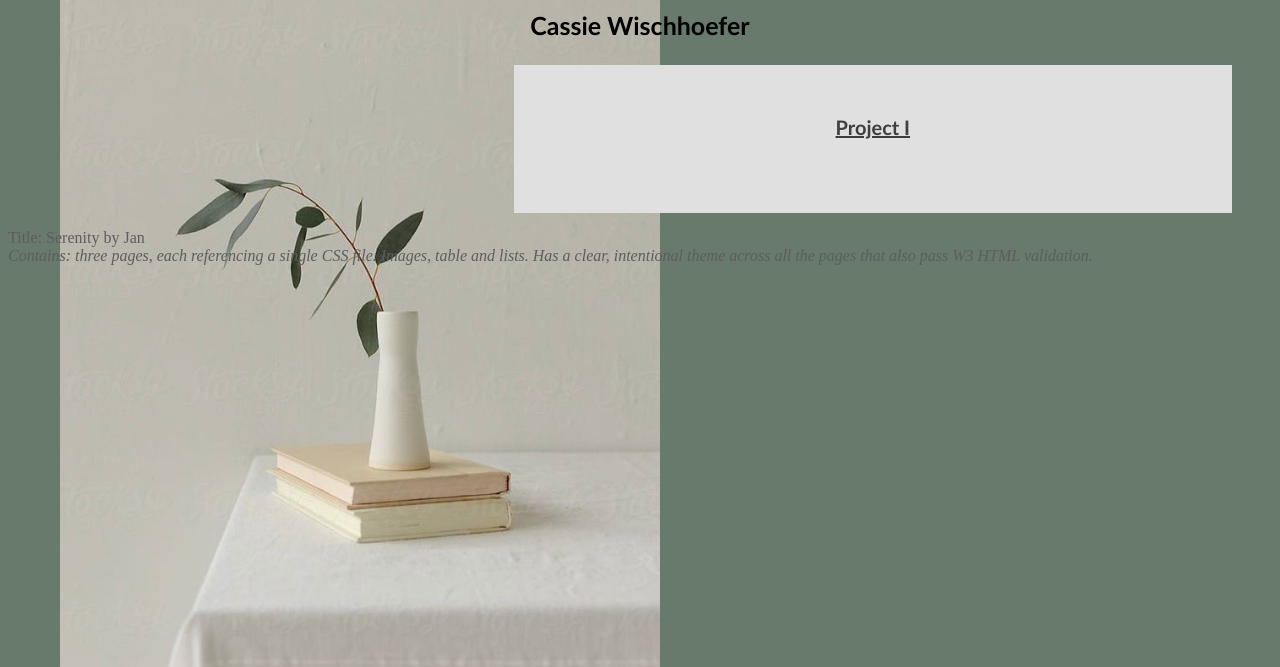
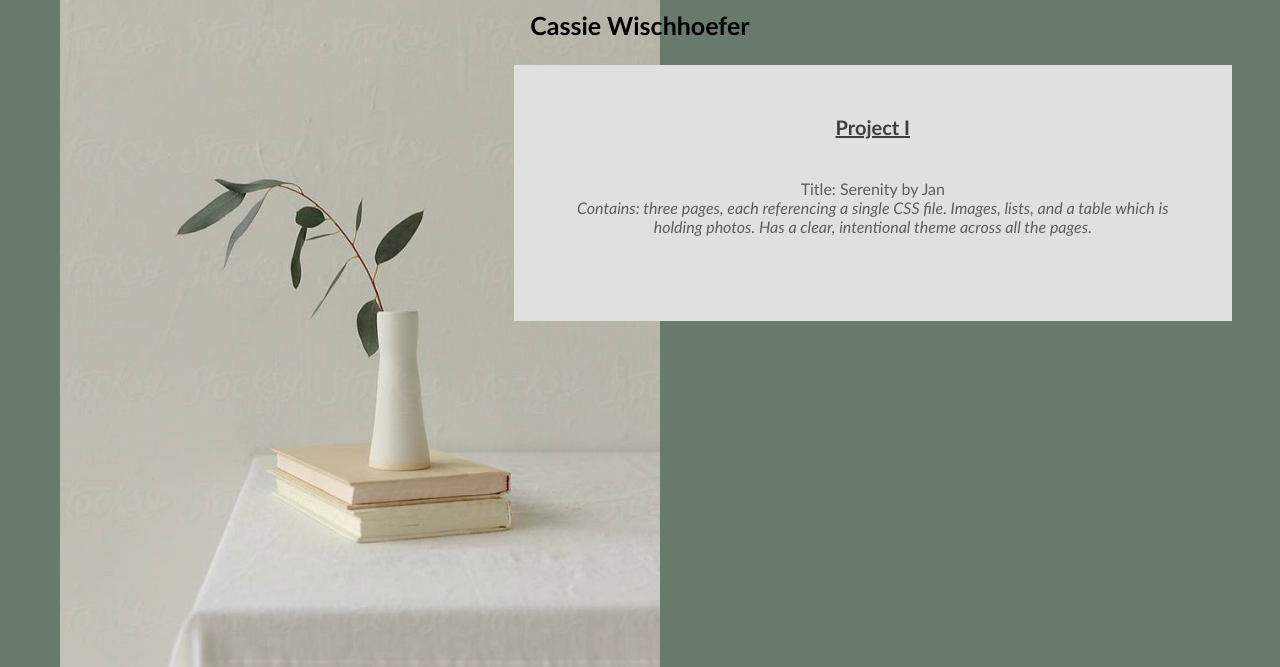
Before and after one commit to cassiewis/cassiewis.github.io, a plain HTML site: page index.html in a window 1280 px wide. Shown: the part 133-800 px from the top of the page. Drawn offline with Linux system fonts and the light colour scheme.

Commit message:
Complete

```diff
--- a/index.html
+++ b/index.html
@@ -14,18 +14,18 @@
             Cassie Wischhoefer<br>
         </h3>
 
-        <p class="projects">
+        <section class="projects">
             <a href="Project1/project1-pg1.html">
                <b><u>Project I</u></b><br><br>
             </a>
             <p>
                 Title: Serenity by Jan<br>
-                <i>Contains: three pages, each referencing a single CSS file. Images, table and lists. Has a clear,
-                intentional theme across all the pages that also pass W3 HTML validation.</i><br><br>
+                <i>Contains: three pages, each referencing a single CSS file. Images, lists, and a table which is holding photos. Has a clear,
+                intentional theme across all the pages.</i><br><br>
             </p>
 
 
-        </p>
+        </section>
     </body>
 
 </html>
--- a/style.css
+++ b/style.css
@@ -27,7 +27,7 @@ h3 {
     color: black;
     font-size: 25px;
     font-weight: 1000;
-    text-align: center
+    text-align: center;
 }
 
 .projects {
```
